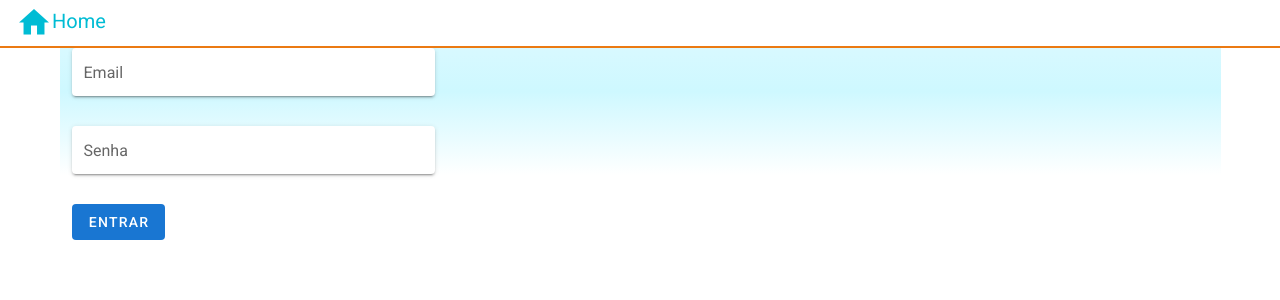
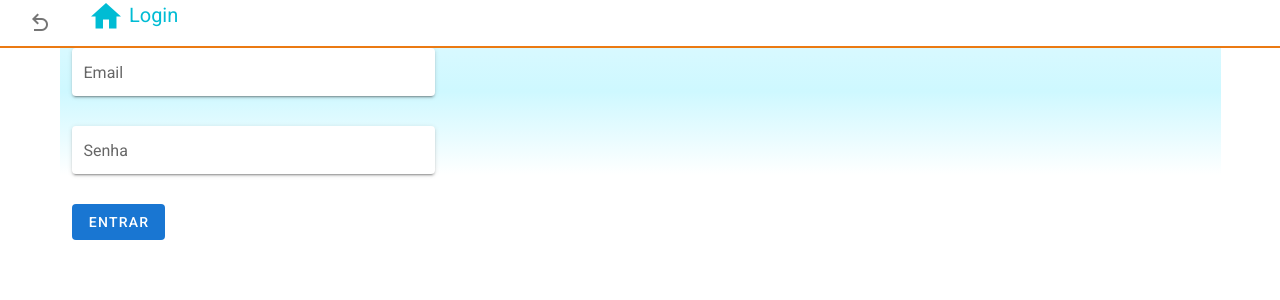
Before and after one commit to isaacslima/clubinho-do-bebe, a Vue app: page /login in a window 1280 px wide. Shown: the top 300 px of the page. Built offline with nearby package versions, Linux system fonts and the light colour scheme; no server answers; what vuefire would draw is missing.

Commit message:
add back on toolbar

```diff
--- a/package.json
+++ b/package.json
@@ -11,6 +11,7 @@
     "core-js": "^3.6.5",
     "firebase": "^8.3.1",
     "joi": "^17.4.0",
+    "v-calendar": "^2.3.2",
     "vue": "^2.6.12",
     "vue-router": "^3.5.1",
     "vuefire": "^2.2.5",
--- a/src/App.vue
+++ b/src/App.vue
@@ -2,10 +2,27 @@
   <v-app>
     <v-app-bar class="top-bar" fixed color="white" dense elevate-on-scroll>
       <v-toolbar-title color="cyan">
-        <v-icon large color="cyan">
-          mdi-home
-        </v-icon>
-        <span class="title-app-bar">Home</span>
+        <v-row>
+         <v-col v-if="$route.name !== 'Home'">
+           <v-btn icon to="/home">
+             <v-icon dark>
+               mdi-arrow-u-left-top
+             </v-icon>
+           </v-btn>
+          </v-col>
+          <v-col>
+            <v-icon large color="cyan">
+              {{ retornarIcone() }}
+            </v-icon>
+            <span class="title-app-bar">
+              {{ $route.name }}
+            </span>
+          </v-col>
+          <v-col>
+
+          </v-col>
+        </v-row>
+
       </v-toolbar-title>
     </v-app-bar>
     <v-container>
@@ -14,13 +31,22 @@
   </v-app>
 </template>
 <script>
+import items from './shared/items'
+
 export default {
   name: 'App',
   data: () => ({
     drawer: false,
     group: null,
-    value: null
+    value: null,
+    items: items
   }),
+  methods: {
+    retornarIcone () {
+      var item = items.find(item => item.title === this.$route.name)
+      return !item ? 'mdi-home' : item.icon
+    }
+  }
 };
 </script>
 
--- a/src/router/index.js
+++ b/src/router/index.js
@@ -55,7 +55,7 @@ const routes = [{
   },
   {
     path: '/calendario',
-    name: 'Calendario',
+    name: 'Calendário',
     component: Calendario,
     meta: {
       requiresAuth: true
--- /dev/null
+++ b/src/shared/items.js
@@ -0,0 +1,29 @@
+
+const items = [
+	{
+		icon: 'mdi-toy-brick',
+		title: 'Produtos',
+		subtitle: `Lista de produtos, preços e itens disponíveis para aluguel.`,
+		location: '/produtos'
+	},
+	{
+		icon: 'mdi-archive',
+		title: 'Aluguel',
+		subtitle: `Acompanhamento de itens locados e datas de devolução`,
+		location: '/aluguel'
+	},
+	{
+		icon: 'mdi-account-multiple',
+		title: 'Clientes',
+		subtitle: 'Cadastro e atualização de clientes',
+		location: '/clientes'
+	},
+	{
+		icon: 'mdi-calendar-multiselect',
+		title: 'Calendário',
+		subtitle: 'Calendário de itens locados, datas de devolução e agendamento',
+		location: '/calendario'
+	},
+]
+
+export default items
--- a/src/views/Home.vue
+++ b/src/views/Home.vue
@@ -23,35 +23,12 @@
 </template>
 
 <script>
+import items from '../shared/items'
+
   export default {
     data: () => ({
-      items: [
-        {
-          icon: 'mdi-toy-brick',
-          title: 'Produtos',
-          subtitle: `Lista de produtos, preços e itens disponíveis para aluguel.`,
-          location: '/produtos'
-        },
-        {
-          icon: 'mdi-archive',
-          title: 'Aluguel',
-          subtitle: `Acompanhamento de itens locados e datas de devolução`,
-          location: '/aluguel'
-        },
-        {
-          icon: 'mdi-account-multiple',
-          title: 'Clientes',
-          subtitle: 'Cadastro e atualização de clientes',
-          location: '/clientes'
-        },
-        {
-          icon: 'mdi-calendar-multiselect',
-          title: 'Calendário',
-          subtitle: 'Calendário de itens locados, datas de devolução e agendamento',
-          location: '/calendario'
-        },
-      ],
-    }),
+      items: items
+    })
   }
 </script>
 
```
Also changed, not shown: src/views/Clientes.vue (+8 -19 lines), 1 other file (tests, documents, lock files or other folders).
